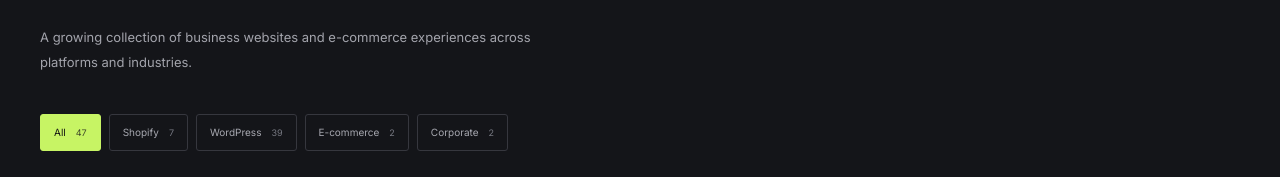
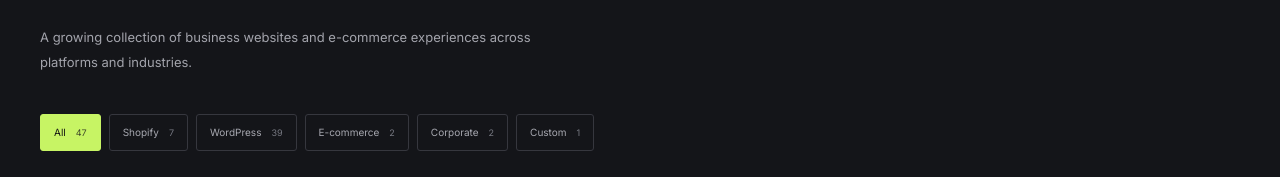
Before and after one commit to travishshaikh/travish-shaikh-portfolio, a React (Vite) app: page / in a window 1280 px wide. Shown: the part 1968-2145 px from the top of the page. Built offline with nearby package versions, Linux system fonts and the light colour scheme; no server answers; grey boxes are pictures that could not be loaded.

Commit message:
Add Custom portfolio filter

```diff
--- a/src/App.jsx
+++ b/src/App.jsx
@@ -4,7 +4,7 @@ import { ArrowDown, ArrowRight, ArrowUpRight, Code2, Layers3, ShoppingBag, Wrenc
 import { projects } from './data/projects'
 import { site } from './config/site'
 
-const filters = ['All', 'Shopify', 'WordPress', 'E-commerce', 'Corporate']
+const filters = ['All', 'Shopify', 'WordPress', 'E-commerce', 'Corporate', 'Custom']
 const matchesFilter = (project, filter) => filter === 'All' || project.category === filter || project.platform === filter || (filter === 'WordPress' && project.platform.startsWith('WordPress'))
 const services = [
   { n: '01', icon: Layers3, title: 'WordPress development', text: 'Professional websites shaped around your brand, content, and business goals.', points: ['Theme & page customization', 'Elementor and Gutenberg', 'Responsive redesigns'] },
```
